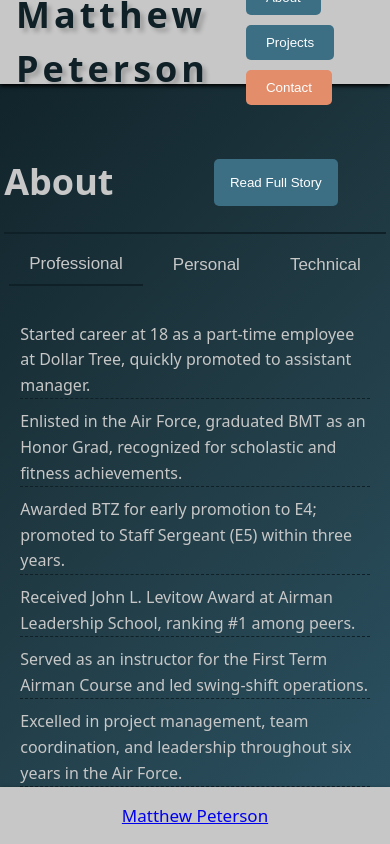
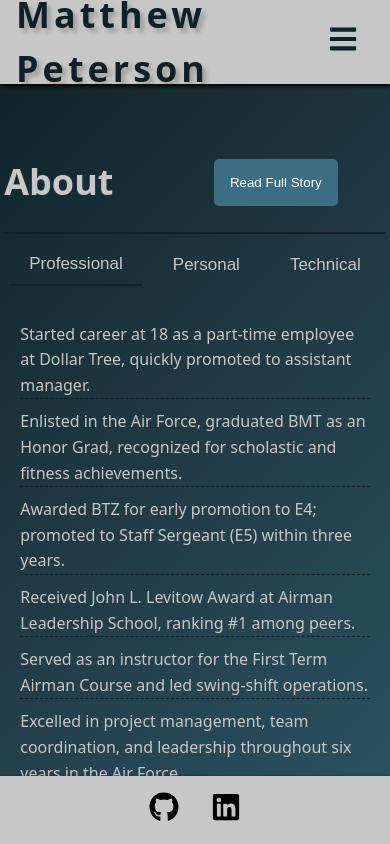
Before and after one commit to matthew-peterson-39/react_portfolio_site, a React (Vite) app: page / in a window 390 px wide. Shown: the top 844 px of the page. Built offline with nearby package versions, Linux system fonts and the light colour scheme.

Commit message:
Refactored to nav component. Mobile friendly.

```diff
--- a/package.json
+++ b/package.json
@@ -12,6 +12,7 @@
   "dependencies": {
     "react": "^18.2.0",
     "react-dom": "^18.2.0",
+    "react-icons": "^4.12.0",
     "react-router-dom": "^6.21.1"
   },
   "devDependencies": {
--- a/src/App.css
+++ b/src/App.css
@@ -14,36 +14,6 @@ body {
   font-weight: 400;
 }
 
-nav {
-  position: fixed;
-  top: 0;
-  width: 100%;
-  height: 10vh;
-  z-index: 100;
-
-  display: flex;
-  justify-content: space-between;
-  align-items: center;
-  background-color: rgb(199, 199, 199);
-  box-shadow: 0 2px 4px rgba(0, 0, 0);
-}
-
-footer {
-  position: fixed;
-  bottom: 0;
-  width: 100%;
-  height: fit-content;
-  z-index: 100;
-  padding: 1rem;
-
-  display: flex;
-  justify-content: center;
-  align-items: center;
-  background-color: rgb(199, 199, 199);
-  box-shadow: 0 2px 4px rgba(0, 0, 0);
-
-}
-
 .content-section {
   margin-top: 15vh;
   margin-bottom: 10vh;
@@ -55,28 +25,7 @@ footer {
   gap: 4rem;
 }
 
-#name-logo {
-  font-size: 36px;
-  color: #0f2027;
-  letter-spacing: 4px;
-  margin: 1rem;
 
-  text-shadow: 4px 4px 4px rgba(0, 0, 0, 0.2);
-}
-
-#nav-btn-wrapper {
-  margin: 1rem;
-}
-
-.nav-btn {
-  border: none;
-  padding: 10px 20px;
-  margin: 5px;
-  background-color: #3c6e84;
-  color: white;
-  border-radius: 5px;
-  cursor: pointer;
-}
 
 #contrast {
   background-color: #e38d6b;
@@ -127,3 +76,35 @@ footer {
 .tab-button.active {
   border-bottom: 2px solid #0f2027;
 }
+
+
+footer {
+  position: fixed;
+  bottom: 0;
+  width: 100%;
+  height: fit-content;
+  z-index: 100;
+  padding: 1rem;
+
+  display: flex;
+  justify-content: center;
+  align-items: center;
+  gap: 2rem;
+  background-color: rgb(199, 199, 199);
+  box-shadow: 0 2px 4px rgba(0, 0, 0);
+
+}
+
+.github-icon {
+  color: black;
+  &:hover {
+    color: #e38d6b; /* GitHub's primary green color */
+  }
+}
+
+.linkedin-icon {
+  color: black;
+  &:hover {
+    color: #e38d6b; /* GitHub's primary green color */
+  }
+}
--- a/src/App.jsx
+++ b/src/App.jsx
@@ -1,35 +1,37 @@
 import { useState } from 'react'
+import { FaGithub, FaLinkedin } from 'react-icons/fa';
 import './App.css'
+import Navbar from './components/Navbar';
 import ContactFormModal from './components/ContactFormModal';
 import './styles/ContactFormModal.css'
 
 import About from './components/About';
 import './styles/About.css'
-import Porjects from './components/Projects'
 import './styles/Projects.css'
 import Projects from './components/Projects';
 
 function App() {
   const [isModalOpen, setIsModalOpen] = useState(false);
-
+  const [isMenuOpen, setIsMenuOpen] = useState(false);
 
   return (
     <>
-    <nav>
-        <h1 id='name-logo'>Matthew Peterson</h1>
-          <div id='nav-btn-wrapper'>
-            <button className='nav-btn' id='standard' href="#about">About</button>
-            <button className='nav-btn' id='standard' href="#project-container">Projects</button>
-            <button className='nav-btn' id='contrast'  href="#contact" onClick={() => setIsModalOpen(!isModalOpen)}>Contact</button>
-          </div>
-    </nav>
+    <Navbar
+      isModalOpen={isModalOpen} setIsModalOpen={setIsModalOpen}
+      isMenuOpen={isMenuOpen} setIsMenuOpen={setIsMenuOpen}
+    />
     <div className='content-section'>
       <About />
       <Projects />
     </div>
     <ContactFormModal isOpen={isModalOpen} closeModal={() => setIsModalOpen(!isModalOpen)}/>
     <footer>
-      <a href="https://www.linkedin.com/in/matthew-peterson-tech">Matthew Peterson</a>
+      <a href="https://github.com/matthew-peterson-39" target="_blank" rel="noopener noreferrer">
+        <FaGithub size={30} className="github-icon" />
+      </a>
+      <a href="https://www.linkedin.com/in/matthew-peterson-tech/" target="_blank" rel="noopener noreferrer">
+        <FaLinkedin size={30} className="linkedin-icon" />
+      </a>
     </footer>
     </>
   )
--- /dev/null
+++ b/src/components/Navbar.jsx
@@ -0,0 +1,38 @@
+import React, { useState } from 'react';
+import { FaBars } from 'react-icons/fa';
+import '../styles/Navbar.css'
+
+function Navbar({isMenuOpen, setIsMenuOpen, isModalOpen, setIsModalOpen}) {
+
+    const handleNavButton = (buttonClicked) => {
+        if(buttonClicked === 'contact') {
+            setIsModalOpen(!isModalOpen)
+        }
+        setIsMenuOpen(!isMenuOpen)
+    }
+
+    return (
+      <nav>
+        <h1 id='name-logo'>Matthew Peterson</h1>
+        <div className="bars-icon" onClick={() => setIsMenuOpen(!isMenuOpen)}>
+            <FaBars size={30}/>
+        </div>
+        <div id='nav-btn-wrapper' className={`menu ${isMenuOpen ? 'open' : ''}`}>
+            <button
+                className='nav-btn'
+                href="#about"
+                onClick={() => handleNavButton('about')}>About</button>
+            <button
+                className='nav-btn'
+                href="#project-container"
+                onClick={() => handleNavButton('projects')}>Projects</button>
+            <button
+                className='nav-btn'
+                id='contrast' href="#contact"
+                onClick={() => handleNavButton('contact')}>Contact</button>
+        </div>
+      </nav>
+    );
+  }
+
+  export default Navbar;
--- a/src/styles/ContactFormModal.css
+++ b/src/styles/ContactFormModal.css
@@ -47,8 +47,9 @@
 
 .close {
     position: absolute;
-    top: 10px;
-    right: 10px;
+    top: 10vh;
+    right: 10vw;
     font-size: 48px;
     cursor: pointer;
+    color: white;
 }
--- /dev/null
+++ b/src/styles/Navbar.css
@@ -0,0 +1,73 @@
+nav {
+    position: absolute;
+    top: 0;
+    width: 100%;
+    height: 10vh;
+    z-index: 100;
+    display: flex;
+    justify-content: space-between;
+    align-items: center;
+    background-color: rgb(199, 199, 199);
+    box-shadow: 0 2px 4px rgba(0, 0, 0);
+}
+
+#name-logo {
+    font-size: 36px;
+    color: #0f2027;
+    letter-spacing: 4px;
+    margin: 1rem;
+
+    text-shadow: 4px 4px 4px rgba(0, 0, 0, 0.2);
+}
+
+#nav-btn-wrapper {
+    margin: 1rem;
+}
+
+.nav-btn {
+border: none;
+padding: 10px 20px;
+margin: 5px;
+background-color: #3c6e84;
+color: white;
+border-radius: 5px;
+cursor: pointer;
+}
+
+.bars-icon {
+    cursor: pointer;
+    display: none;
+    padding: 2rem;
+}
+
+@media (min-width: 768px) {
+    .bars-icon {
+        display: none;
+    }
+
+    #nav-btn-wrapper {
+        display: flex;
+        position: relative;
+    }
+}
+
+@media (max-width: 767px) {
+    .bars-icon {
+        display: block;
+    }
+
+    #nav-btn-wrapper {
+        display: none;
+        position: absolute;
+        top: 100%;
+        right: 0;
+        background-color: rgb(199, 199, 199);
+        box-shadow: 0 2px 4px rgba(0, 0, 0);
+        z-index: 100;
+    }
+
+    #nav-btn-wrapper.open {
+        display: flex;
+        flex-direction: column;
+        }
+}
```
Also changed, not shown: 1 other file (tests, documents, lock files or other folders).
